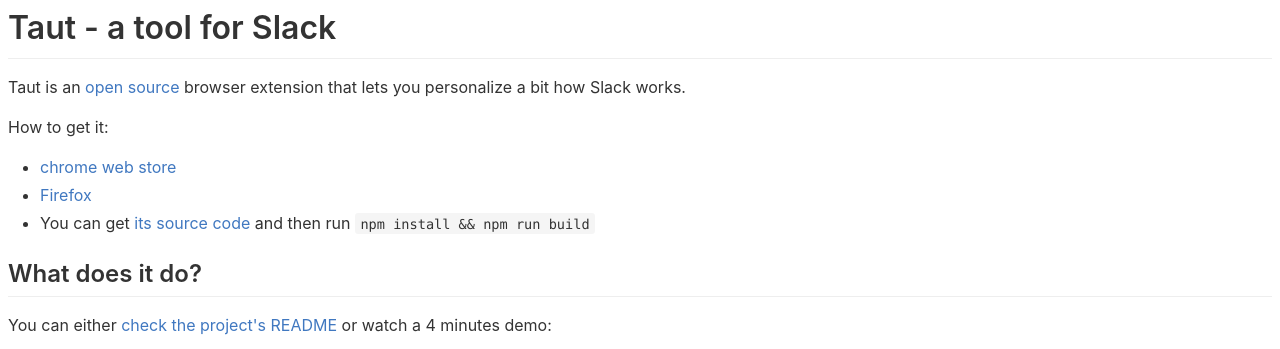
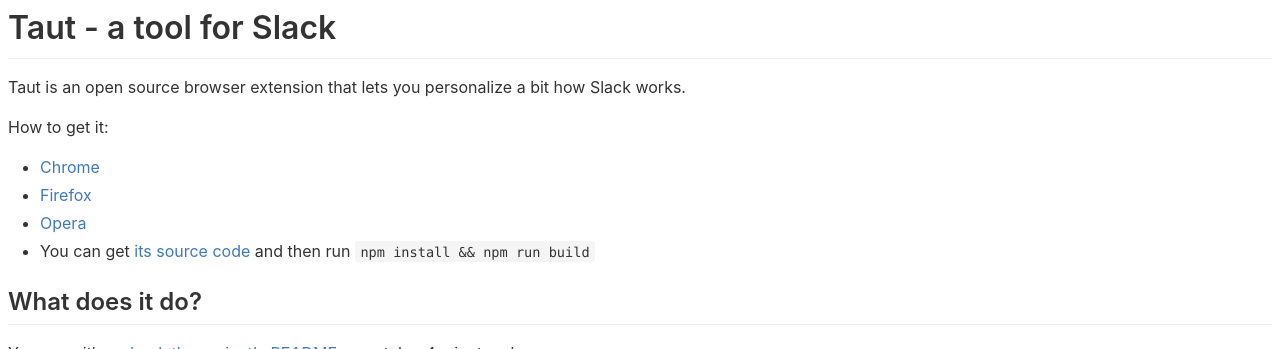
Before and after one commit to g3rv4/refined.chat, a Jekyll site: the page built from index.md, in a window 1280 px wide, cut to the strip 0-349 px from the top of the page. Built offline with Jekyll 4.4.1, drawn with Linux system fonts in a browser that asks for light colours; our own code applies the rules of GitHub Pages for plain Markdown files.

Commit message:
Add link to Opera

```diff
--- a/index.md
+++ b/index.md
@@ -4,11 +4,12 @@
 
 # Taut - a tool for Slack
 
-Taut is an [open source](https://github.com/g3rv4/Taut) browser extension that lets you personalize a bit how Slack works.
+Taut is an open source browser extension that lets you personalize a bit how Slack works.
 
 How to get it:
-* [chrome web store](https://chrome.google.com/webstore/detail/taut-a-tool-for-slack/mgicdolhkaeefgmbhlohfjoafacijbfh)
+* [Chrome](https://chrome.google.com/webstore/detail/taut-a-tool-for-slack/mgicdolhkaeefgmbhlohfjoafacijbfh)
 * [Firefox](https://addons.mozilla.org/en-US/firefox/addon/taut-a-tool-for-slack/)
+* [Opera](https://addons.opera.com/en/extensions/details/taut-a-tool-for-slack/)
 * You can get [its source code](https://github.com/g3rv4/Taut) and then run `npm install && npm run build`
 
 ## What does it do?
```
